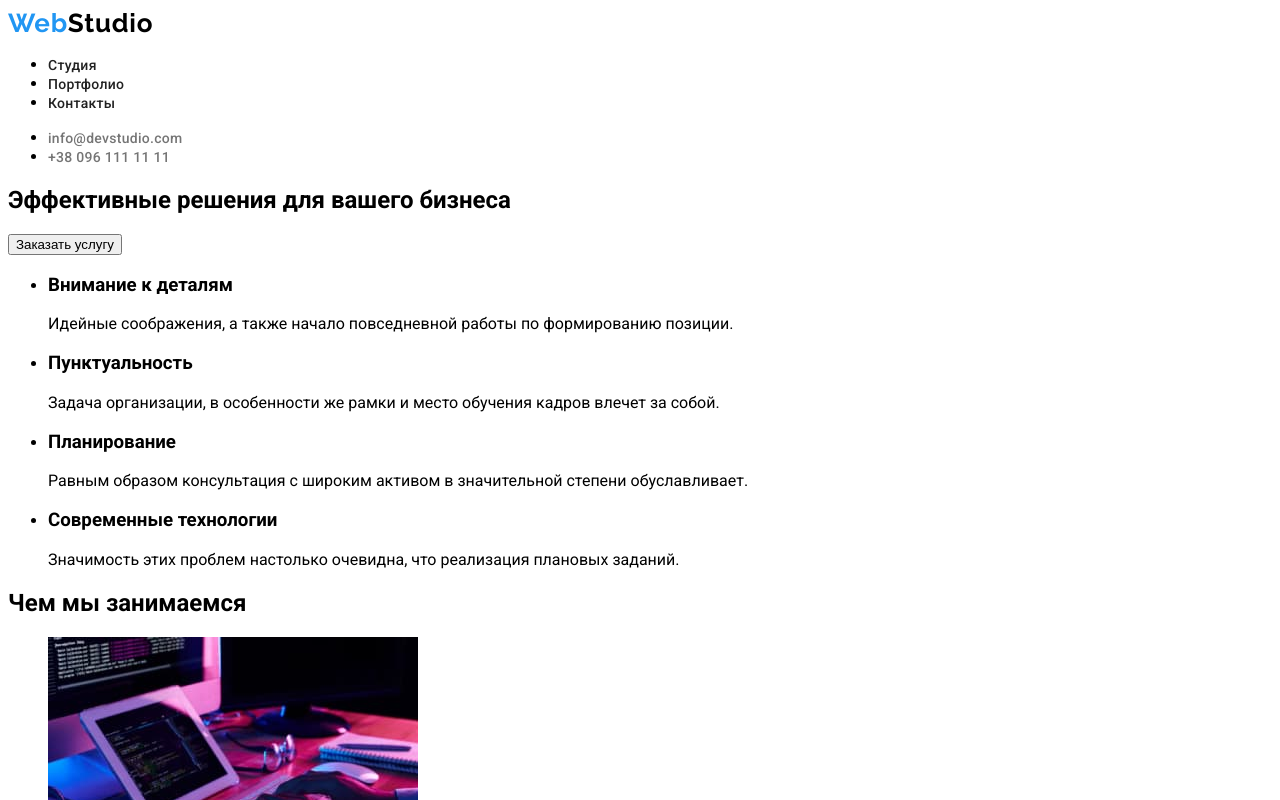
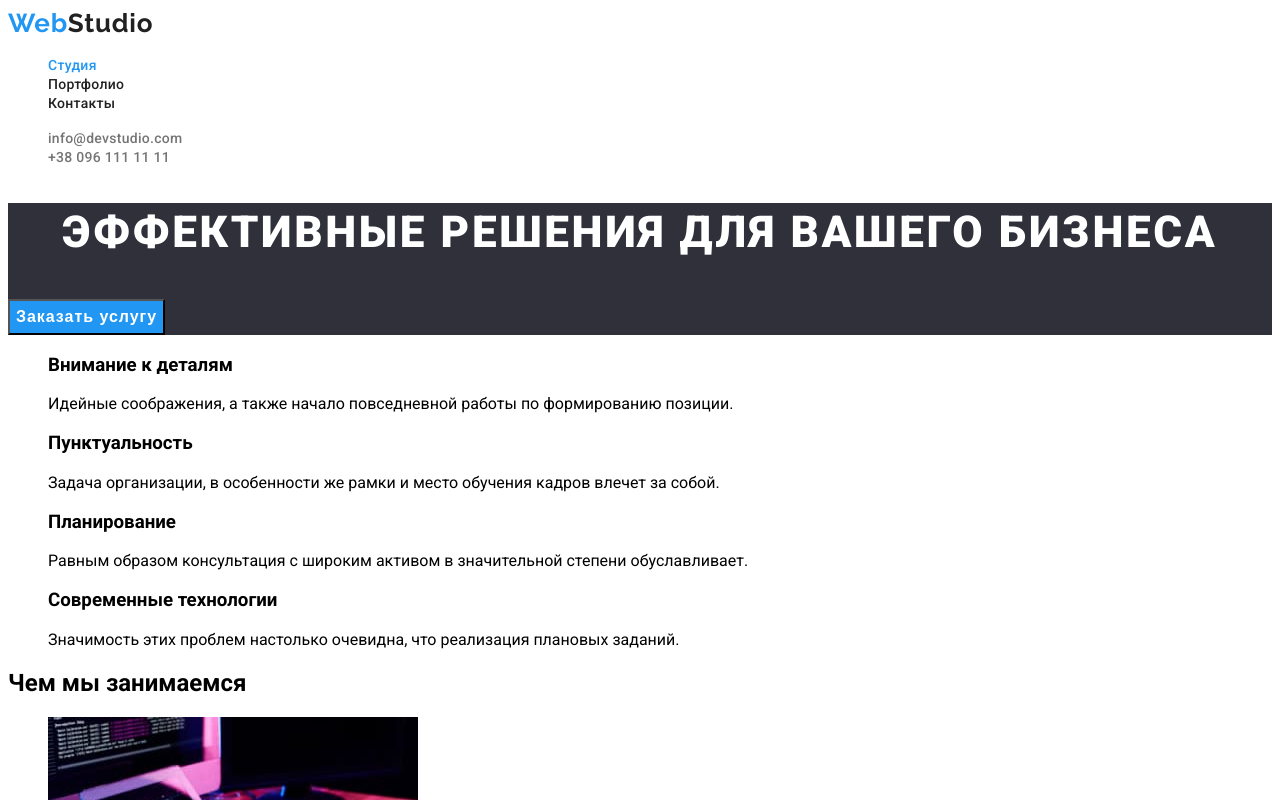
Before and after one commit to DashaPash/goit-markup-hw-02, a plain HTML site: page index.html in a window 1280 px wide. Shown: the top 800 px of the page. Drawn offline with Linux system fonts and the light colour scheme.

Commit message:
CSS for the Hero section

```diff
--- a/css/style.css
+++ b/css/style.css
@@ -21,14 +21,20 @@
 body {
   font-family: Roboto, sans-serif;
 }
+ul {
+  list-style: none;
+}
+
+/* Шапка сайта*/
+
 header {
   background-color: var(--white-color);
 }
 .logo {
-  color: #000000;
+  color: var(--title-text-color);
 
   font-family: Raleway;
-  font-weight: bold;
+  font-weight: 700;
   font-size: 26px;
   line-height: 1.2;
   letter-spacing: 0.03em;
@@ -59,3 +65,40 @@ header {
 .nav-link:focus {
   color: var(--blue-accent);
 }
+
+.site-menu .nav-link.activ-page {
+  color: var(--blue-accent);
+}
+
+/* Оформление героя*/
+.hero {
+  background-color: var(--dark-background-color);
+}
+
+.hero-title {
+  color: var(--white-color);
+
+  font-weight: 900;
+  font-size: 44px;
+  line-height: 1.36;
+  text-align: center;
+  letter-spacing: 0.06em;
+  text-transform: uppercase;
+}
+
+.hero-button {
+  background-color: var(--blue-accent);
+  color: var(--white-color);
+
+  font-weight: 700;
+  font-size: 16px;
+  line-height: 1.87;
+  display: flex;
+  align-items: center;
+  text-align: center;
+  letter-spacing: 0.06em;
+}
+
+.hero-button:hover {
+  background-color: #188ce8;
+}
--- a/index.html
+++ b/index.html
@@ -18,7 +18,7 @@
             <a class="logo" href="#"><span class="logo-accent">Web</span>Studio</a>
             <ul>
                 <li class="site-menu">
-                      <a class="nav-link" href="#">Студия</a>
+                      <a class="nav-link activ-page  " href="#">Студия</a>
                 </li>
                 <li class="site-menu">
                      <a class="nav-link" href="./portfolio.html">Портфолио</a>
@@ -40,9 +40,9 @@
     </header>
     <main>
       <!-- Герой-->
-    <section>
-        <h1>Эффективные решения для вашего бизнеса</h1>
-        <input type="button" value="Заказать услугу">
+    <section class="hero">
+        <h1 class="hero-title">Эффективные решения для вашего бизнеса</h1>
+        <input class="hero-button" type="button" value="Заказать услугу">
     </section>
       <!--Секция особенности-->
     <section>
```
